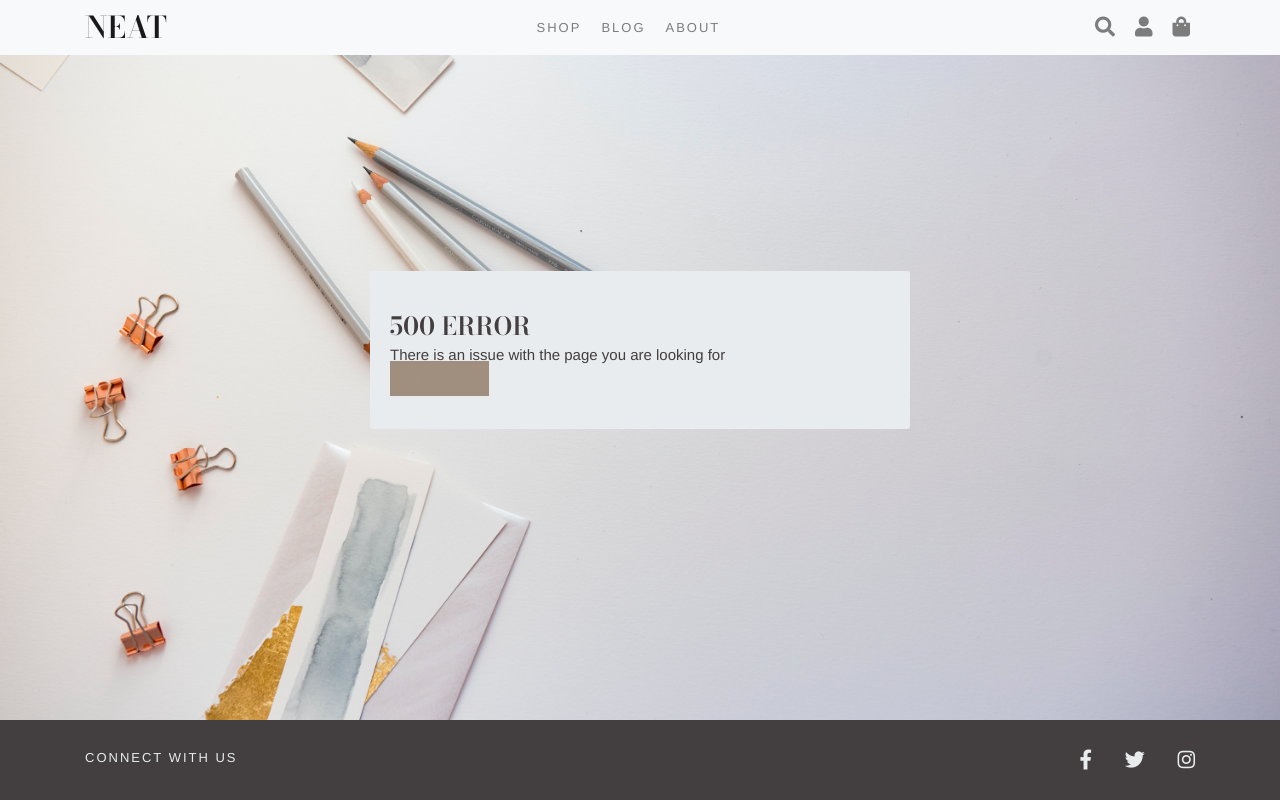
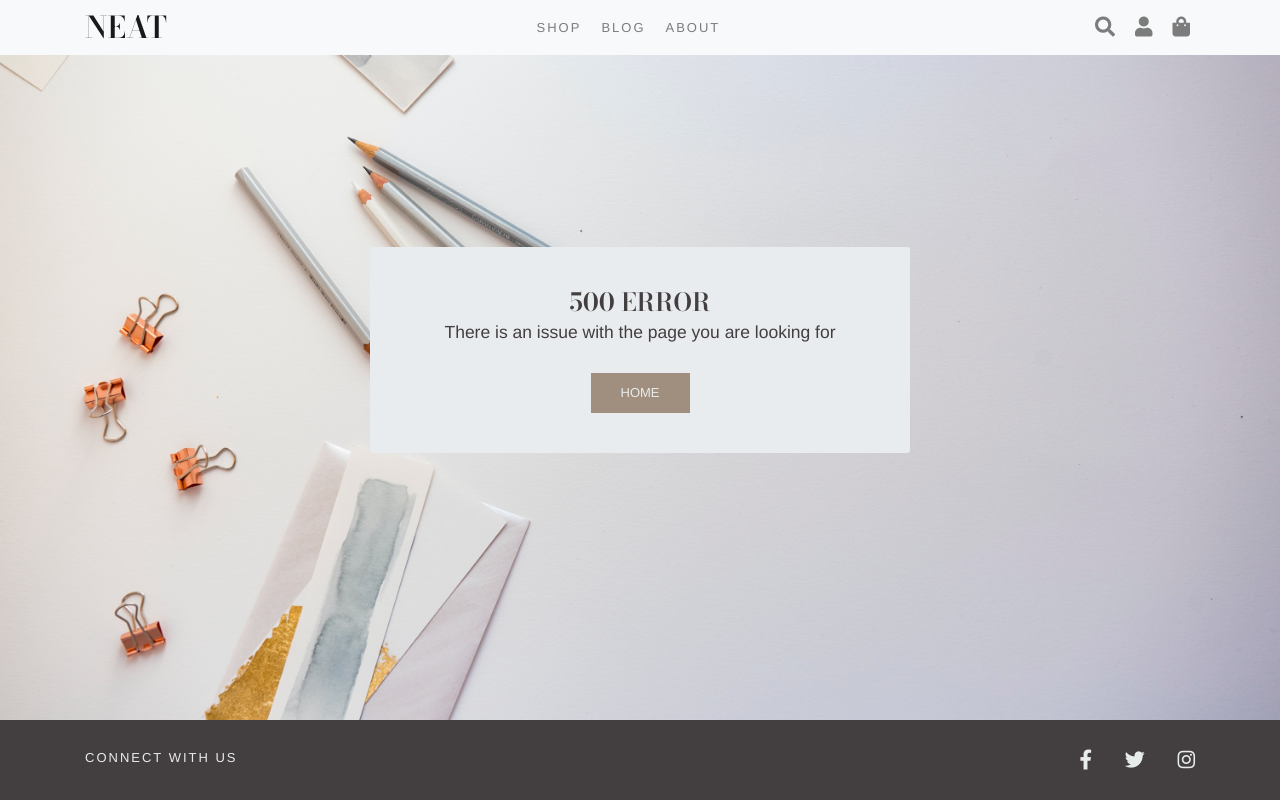
Before and after one commit to yipmunallen/fourth-milestone-project, a Django app: template templates/500.html in a window 1280 px wide. Shown: the top 800 px of the page. Run offline with Django 3.2, Linux system fonts and the light colour scheme; the template is opened without the code that fills it, so the values that code supplies are empty; some libraries are stand-ins or nearby versions.

Commit message:
Justify error buttons center

```diff
--- a/templates/404.html
+++ b/templates/404.html
@@ -11,9 +11,9 @@
         <div class="row align-items-center h-100">
             <div class="col-md-6 col-12 mx-auto">
                 <div class="jumbotron text-center">
-                    <h1>404 Error</h1>
+                    <h1 class="mb-2">404 Error</h1>
                     <h3 class="mb-4">The page you are looking for does not exist</h3>
-                    <div class="row text-center">
+                    <div class="row d-flex justify-content-center">
                         <a class="brown-btn" href="{% url 'home' %}">Home</a>
                     </div>
                 </div>
--- a/templates/500.html
+++ b/templates/500.html
@@ -10,10 +10,12 @@
     <div class="container h-100">
         <div class="row align-items-center h-100">
             <div class="col-md-6 col-12 mx-auto">
-                <div class="jumbotron allauth-form-inner-content">
-                    <h1>500 Error</h1>
-                    <h4>There is an issue with the page you are looking for</h4>
-                    <a class="brown-btn" href="{% url 'home' %}">Home</a>
+                <div class="jumbotron text-center">
+                    <h1 class="mb-2">500 Error</h1>
+                    <h3 class="mb-5">There is an issue with the page you are looking for</h4>
+                    <div class="row d-flex justify-content-center">
+                        <a class="brown-btn" href="{% url 'home' %}">Home</a>
+                    </div>
                 </div>
             </div>
         </div>
```
